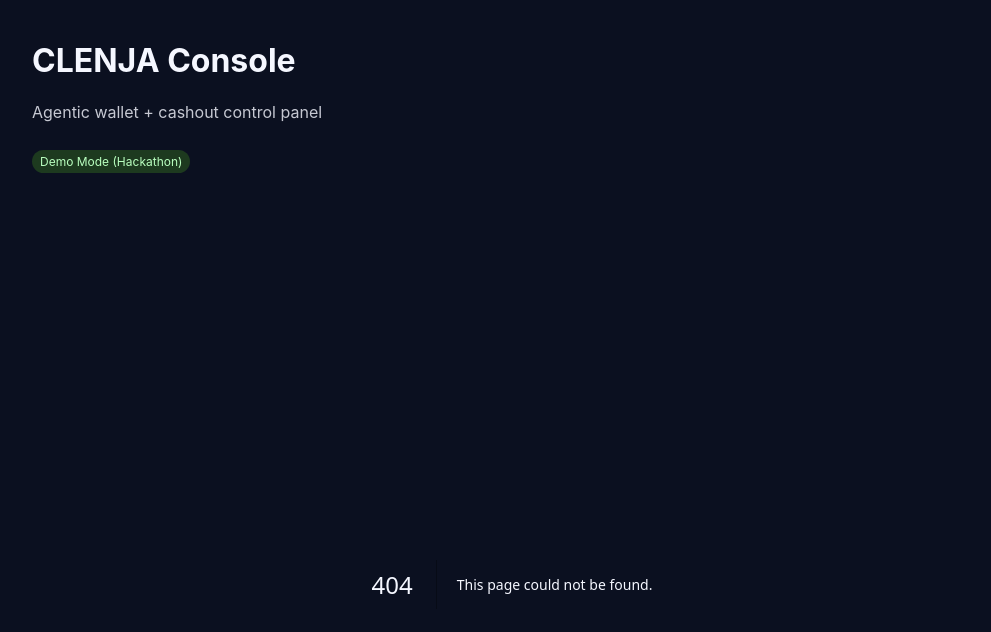
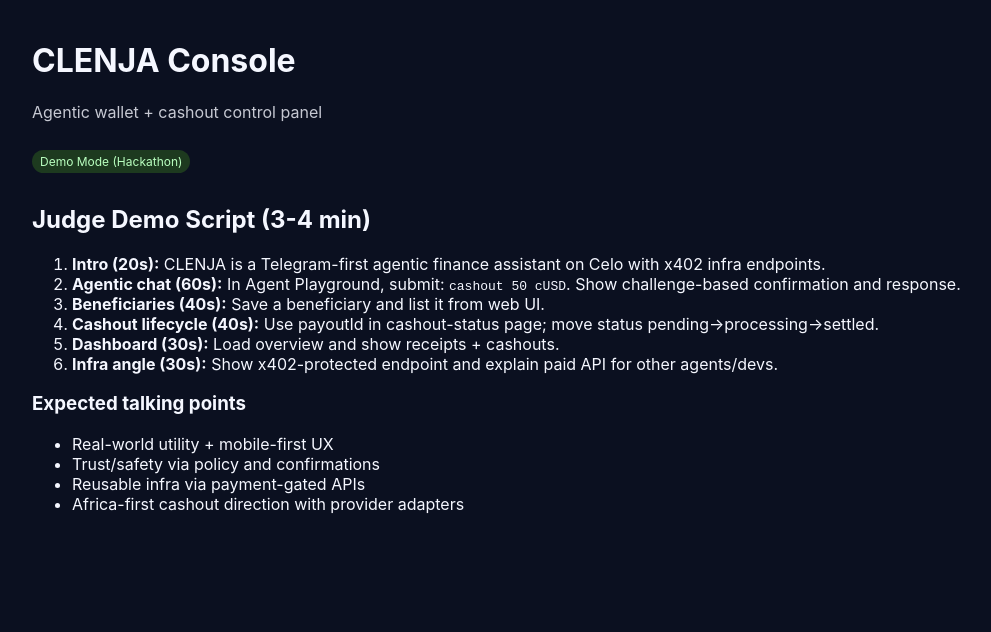
Before and after one commit to gabrieltemtsen/clenja-agent, a Next.js app in the folder apps/web/: page /demo-script in a window 1280 px wide. Before the commit this address had no page. Shown: the top 632 px of the page, without its empty margins (128-1119 px from the left). Built offline with nearby package versions, Linux system fonts and the light colour scheme.

Commit message:
Add hackathon submission pack, demo script page, and templates

```diff
--- /dev/null
+++ b/apps/web/app/demo-script/page.tsx
@@ -0,0 +1,23 @@
+export default function DemoScriptPage() {
+  return (
+    <main>
+      <h2>Judge Demo Script (3-4 min)</h2>
+      <ol>
+        <li><strong>Intro (20s):</strong> CLENJA is a Telegram-first agentic finance assistant on Celo with x402 infra endpoints.</li>
+        <li><strong>Agentic chat (60s):</strong> In Agent Playground, submit: <code>cashout 50 cUSD</code>. Show challenge-based confirmation and response.</li>
+        <li><strong>Beneficiaries (40s):</strong> Save a beneficiary and list it from web UI.</li>
+        <li><strong>Cashout lifecycle (40s):</strong> Use payoutId in cashout-status page; move status pending→processing→settled.</li>
+        <li><strong>Dashboard (30s):</strong> Load overview and show receipts + cashouts.</li>
+        <li><strong>Infra angle (30s):</strong> Show x402-protected endpoint and explain paid API for other agents/devs.</li>
+      </ol>
+
+      <h3>Expected talking points</h3>
+      <ul>
+        <li>Real-world utility + mobile-first UX</li>
+        <li>Trust/safety via policy and confirmations</li>
+        <li>Reusable infra via payment-gated APIs</li>
+        <li>Africa-first cashout direction with provider adapters</li>
+      </ul>
+    </main>
+  );
+}
--- a/apps/web/app/page.tsx
+++ b/apps/web/app/page.tsx
@@ -8,6 +8,7 @@
         <Link href="/beneficiaries">Beneficiaries</Link>
         <Link href="/cashout-status">Cashout Status</Link>
         <Link href="/agent">Agent Playground</Link>
+        <Link href="/demo-script">Demo Script</Link>
       </div>
       <p style={{ marginTop: 16 }}>Use this UI for demoing user balances, receipts, beneficiaries, and payout lifecycle.</p>
     </main>
```
Also changed, not shown: 4 other files (tests, documents, lock files or other folders).
